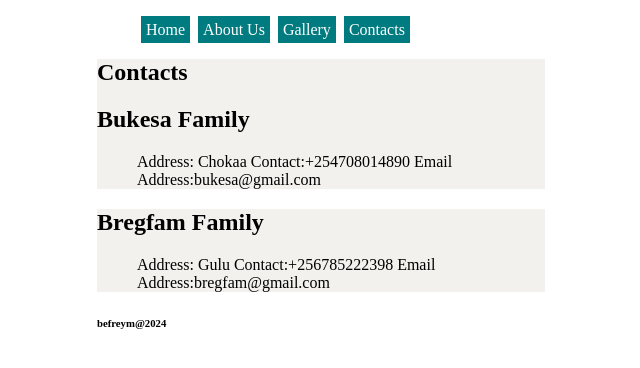
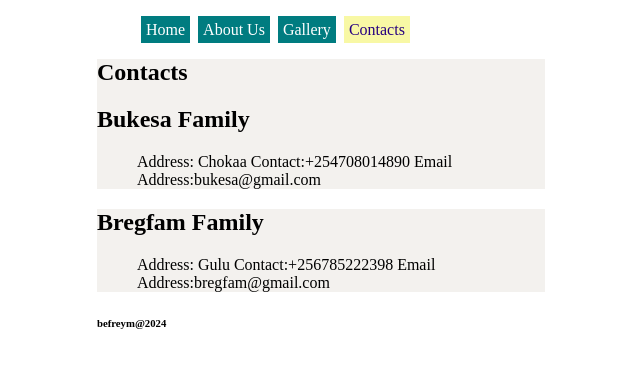
Before and after one commit to befreym/BarasaMusaviBefrey-Midsemester, a plain HTML site: page Contact.html in a window 1280 px wide. Shown: the whole page, without its empty margins (95-735 px from the left). Drawn offline with Linux system fonts and the light colour scheme.

Commit message:
Update Contact.html

```diff
--- a/Contact.html
+++ b/Contact.html
@@ -13,7 +13,7 @@
             <Li> <a href="index.html">Home</a>   </Li>
             <Li> <a href="AboutUs.html">About Us</a>   </Li>
             <Li> <a href="Gallery.html">Gallery</a>   </Li>
-            <Li> <a href="Contact.html">Contacts</a>   </Li>
+            <Li> <a href="Contact.html" class="selected" >Contacts</a>   </Li>
         </ul>
     </nav>
     <section class="sectionm">
```
